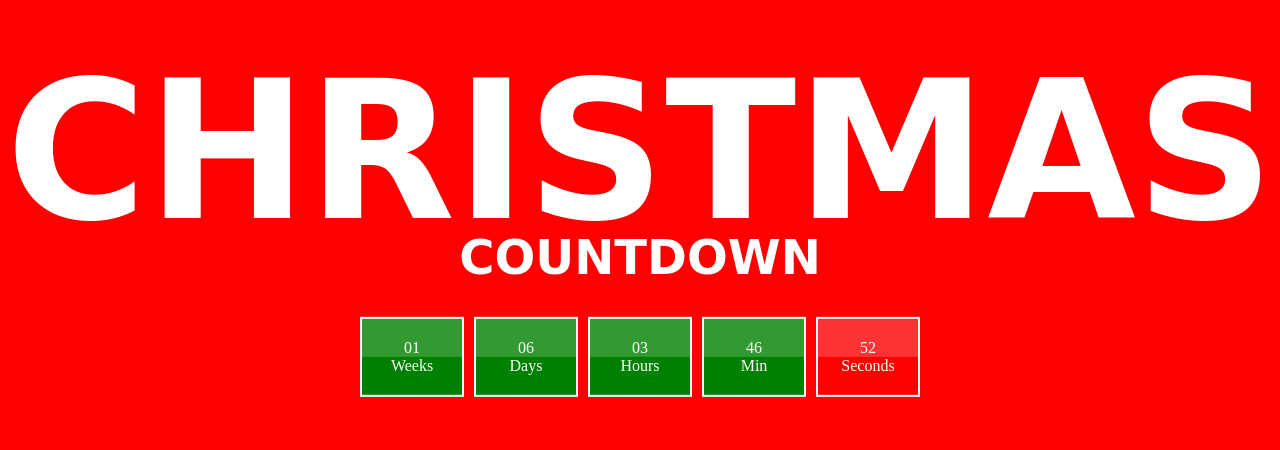
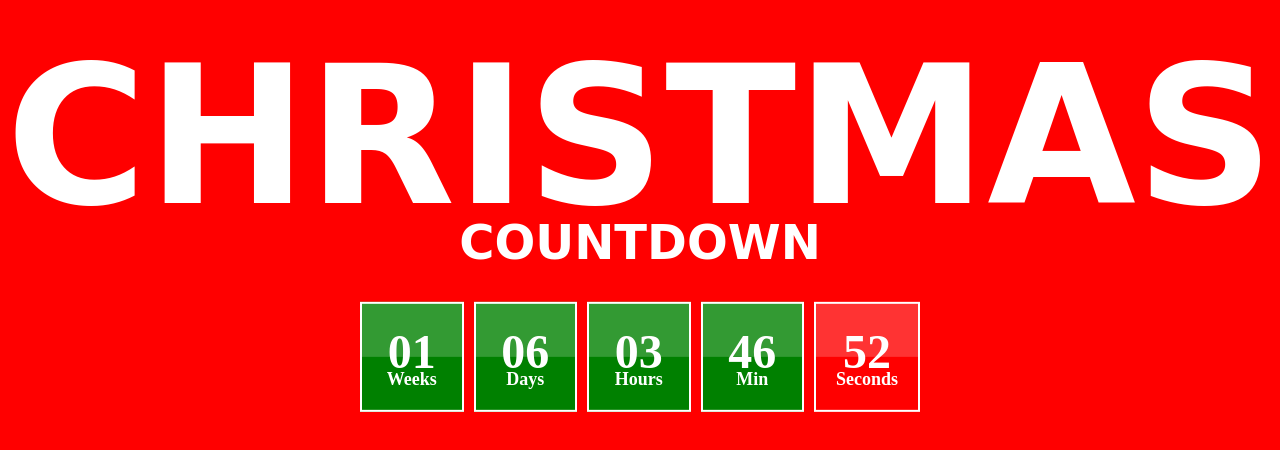
Before and after one commit to alex-stiff/Christmas-Countdown-Clock, a plain HTML site: page index.html in a window 1280 px wide. Shown: the part 180-630 px from the top of the page. Drawn offline with nearby package versions, Linux system fonts and the light colour scheme; a web font is replaced by a local one.

Commit message:
finalized styling of the clock countdown timer div elements

```diff
--- a/style.css
+++ b/style.css
@@ -64,5 +64,12 @@ h1 span {
 }
 
 #clock div span:nth-child(1) {
+    font-size: 48px;
+    font-weight: 800;
+}
 
+#clock div span:nth-child(2) {
+    font-size: 18px;
+    font-weight: 800;
+    margin-top: -10px;
 }
```
